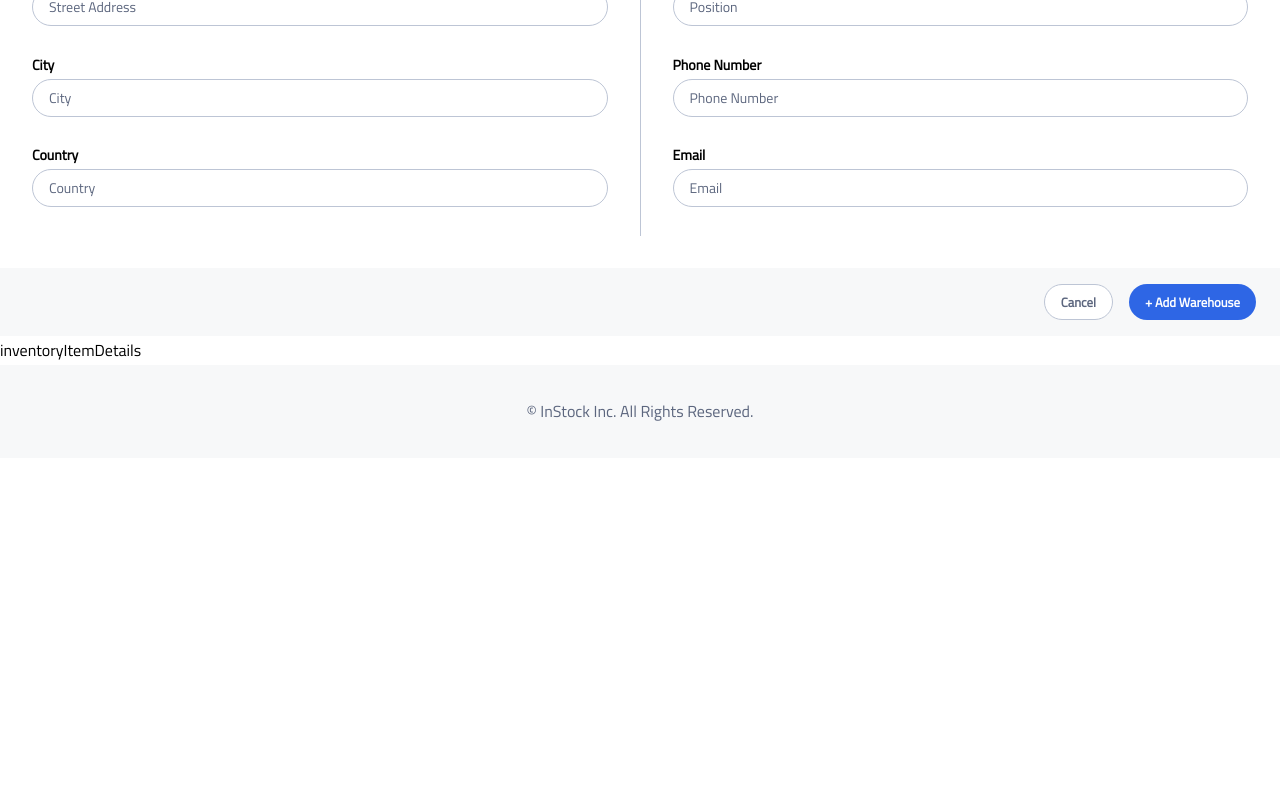
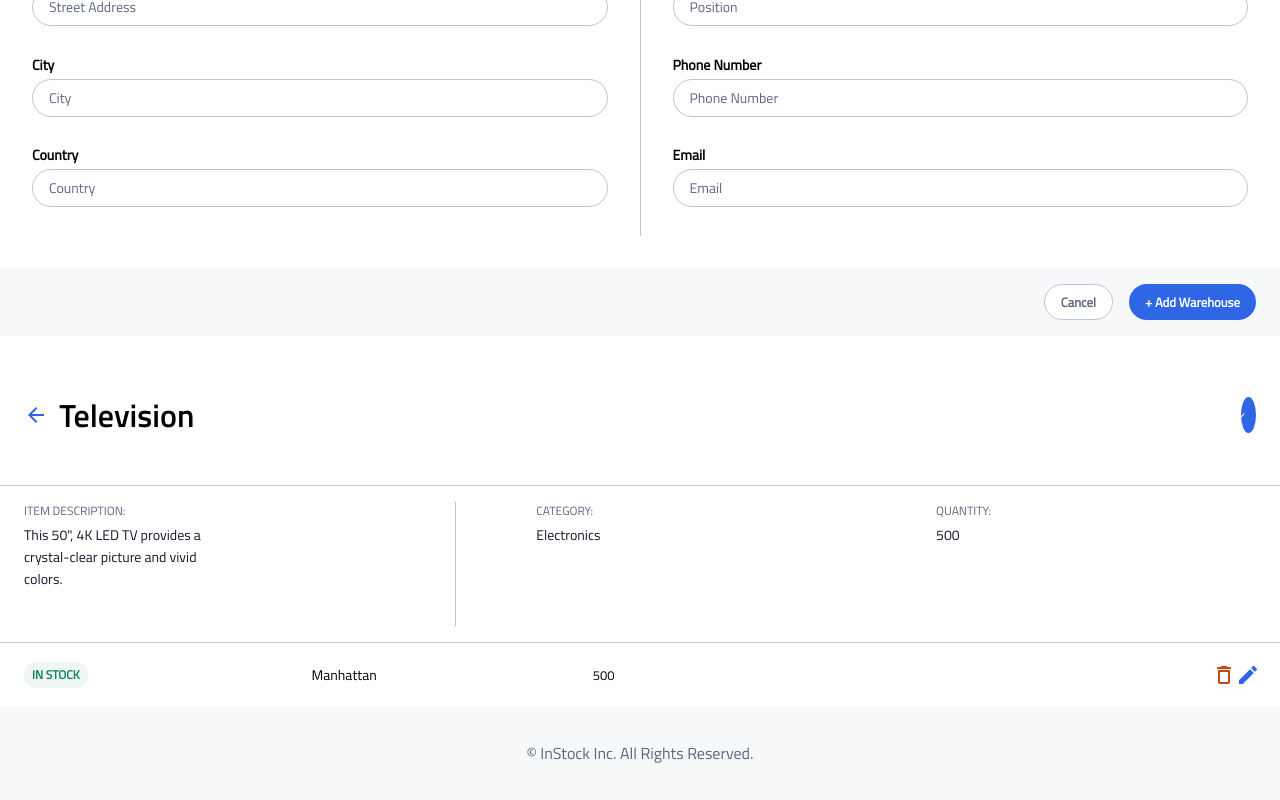
Before and after one commit to emwong101/armstrong-instock, a React (Create React App) app: page / in a window 1280 px wide. Shown: the part 1352-2152 px from the top of the page. Before the commit the page ends 1810 px from the top, so only its background shows below. Built offline with nearby package versions, Linux system fonts and the light colour scheme.

Commit message:
Updated HTML and need to fix SCSS

```diff
--- a/src/components/sections/inventoryItemDetails/InventoryItemDetails.js
+++ b/src/components/sections/inventoryItemDetails/InventoryItemDetails.js
@@ -1,15 +1,73 @@
-import "../inventoryItemDetails/InventoryItemDetails.scss";
+import React from "react";
+import Arrow from "../../../assets/Icons/arrow_back-24px.svg";
 
-//The user must be able to view the details for a specific inventory item when an item is clicked from the list view. The user must have the ability to navigate to the edit item functionality from this view. They should also be able to navigate back to the inventory list.
+import Trash from "../../../assets/Icons/delete_outline-24px.svg";
+import Edit from "../../../assets/Icons/edit-24px.svg";
+import EditWhite from "../../../assets/Icons/edit_white.svg";
 
-//Create the UI and functionality for displaying the details of a specific inventory item.
+const inventoryItemDetails = () => {
+  return (
+    <>
+      <div className="wd-container">
+        <section className="title-box">
+          <div className="title-box-left">
+            <img className="title-box_arrow" src={Arrow} alt="arrow" />
+            <h1 className="title-box_title">Television</h1>
+          </div>
+          <img src={EditWhite} alt="edit" className="title-box_editing" />
+        </section>
+        <section className="info-box">
+          <div className="info-box-top">
+            <span className="info-box_label info-box_label-adress">
+              ITEM DESCRIPTION:
+            </span>
+            <span className="info-box_detail info-box_address">
+              This 50", 4K LED TV provides a crystal-clear picture and vivid
+              colors.
+            </span>
+          </div>
+          <div className="info-box-bottom">
+            <div className="info-box-bottom_left">
+              <span className="info-box_label info-box_label-name">
+                Category:{" "}
+              </span>
+              <span className="info-box_detail info-box_name">Electronics</span>
+            </div>
+            <div className="info-box-bottom_right">
+              <span className="info-box_label info-box_label-info">
+                QUANTITY:{" "}
+              </span>
+              <span className="info-box_detail info-box_info">500</span>
+            </div>
+          </div>
+        </section>
+        <section className="item-box">
+          <div className="item-box-top">
+            <div className="item-box-top_left">
+              <span className="item-box_label item-box_label-item">
+                STATUS:
+              </span>
+              <span className="item-box_status">in stock</span>
+              <span className="item-box_label item-box_label-category">
+                Warehouse
+              </span>
+              <span className="item-box_category">Manhattan</span>
+            </div>
+            <div className="item-box-top_right">
+              <span className="item-box_label item-box_label-status">
+                QUANTITY:
+              </span>
+              <span className="item-box_qty">500</span>
+            </div>
+          </div>
+          <div className="item-box_bottom">
+            <img src={Trash} alt="trash" />
+            <img src={Edit} alt="trash" />
+          </div>
+        </section>
+      </div>
+    </>
+  );
+};
 
-// Ensure this component works at and between all breakpoints and is fully responsive without any elements overlapping.
-//similar to warehouse details
-import React from "react";
-
-function InventoryItemDetails() {
-  return <div>inventoryItemDetails</div>;
-}
-
-export default InventoryItemDetails;
+export default inventoryItemDetails;
--- a/src/components/sections/inventoryItemDetails/InventoryItemDetails.scss
+++ b/src/components/sections/inventoryItemDetails/InventoryItemDetails.scss
@@ -0,0 +1,130 @@
+@use "../../../styles/partials/breakpoints" as breakpoints;
+@use "../../../styles/partials/colors" as *;
+@use "../../../styles/partials/fonts" as *;
+@use "../../../styles/partials/mixins" as *;
+
+.IID {
+  display: flex;
+  flex-direction: column;
+  font-family: "Titillium-Web";
+
+  &__title-box {
+    display: flex;
+    padding: 2rem 1.5rem 1.5rem;
+    justify-content: space-bßetween;
+    align-items: center;
+  }
+
+  &-left {
+    display: flex;
+  }
+
+  &_title {
+    padding-left: 0.7rem;
+    font-size: 1rem;
+    font-family: "Titillium-Web-bold";
+    @include mobilePageHeader;
+  }
+
+  &_editing {
+    color: $Primary-light;
+    background-color: $Primary-medium;
+    border-radius: 50%;
+    padding: 0.4rem;
+    width: 2rem;
+    height: 2rem;
+  }
+}
+
+.info-box {
+  padding: 1rem 1.5rem;
+  border-top: 1px solid $Secondary-light;
+
+  &-top {
+    display: flex;
+    flex-direction: column;
+    padding-bottom: 2.25rem;
+  }
+
+  &_label {
+    text-transform: uppercase;
+    @include mobileTableHeader;
+    color: $Secondary-dark;
+    padding-bottom: 0.25rem;
+  }
+
+  &_detail {
+    @include mobileLabelsLinksButtons;
+    color: $Primary-dark;
+  }
+
+  &-bottom {
+    display: flex;
+
+    &_left,
+    &_right {
+      display: flex;
+      flex-direction: column;
+      width: 50%;
+    }
+  }
+}
+
+.item-box {
+  &-top {
+    display: flex;
+    border-top: 1px solid $Secondary-light;
+    padding: 1rem 1.5rem;
+
+    &_left,
+    &_right {
+      display: flex;
+      flex-direction: column;
+      width: 50%;
+    }
+  }
+
+  &_label {
+    text-transform: uppercase;
+    @include mobileTableHeader;
+    color: $Secondary-dark;
+    padding-bottom: 0.25rem;
+
+    &-qty {
+      padding-top: 1.25rem;
+    }
+  }
+
+  &_name-box {
+    display: flex;
+    padding-bottom: 1.25rem;
+  }
+
+  &_name {
+    @include mobileBodyMedium;
+    color: $Primary-medium;
+  }
+
+  &_status {
+    @include mobileBodySmall;
+    text-transform: uppercase;
+    color: $Support-dark;
+    background: rgba(21, 132, 99, 0.07);
+    padding: 0.25rem 0.5rem;
+    width: fit-content;
+    border-radius: 1.25rem;
+  }
+
+  &_category {
+    @include mobileBodyMedium;
+  }
+  &_qty {
+    @include mobileBodyMedium;
+  }
+
+  &_bottom {
+    padding: 1.5rem;
+    display: flex;
+    justify-content: space-between;
+  }
+}
```
